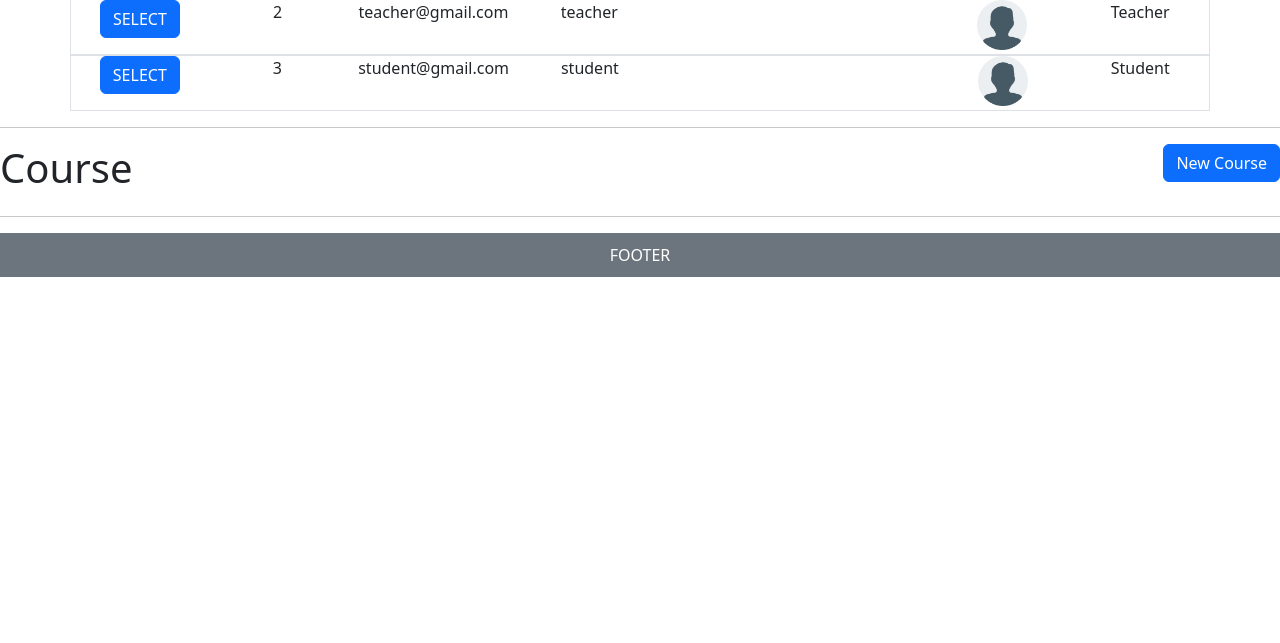
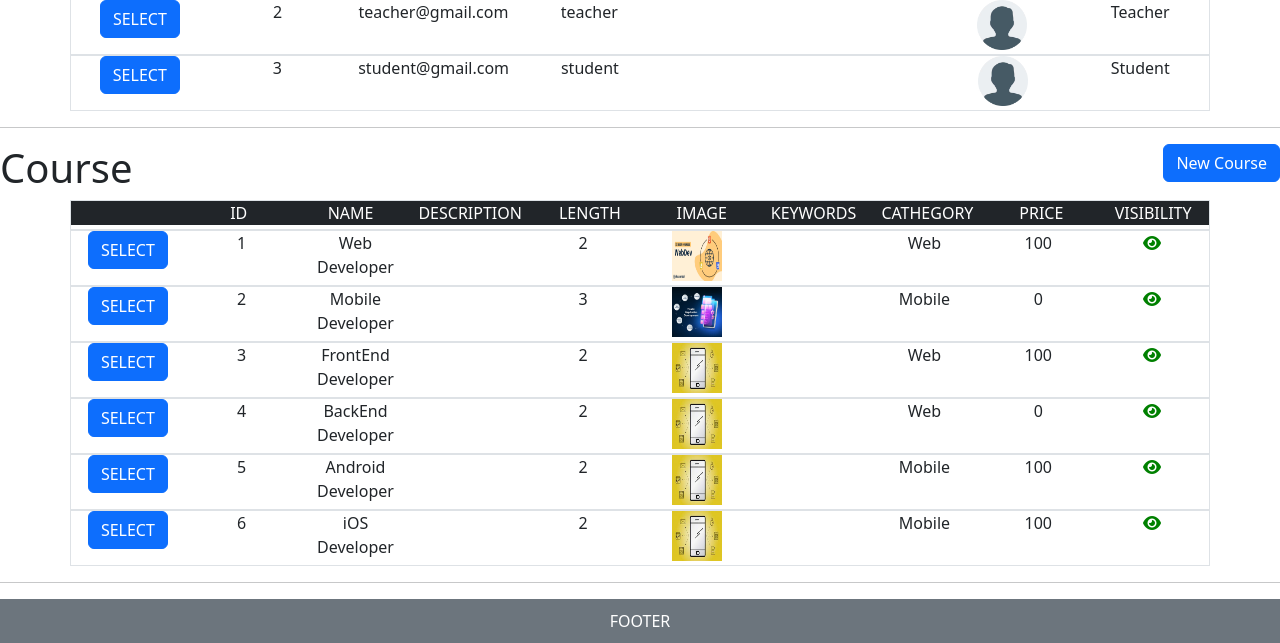
Before and after one commit to brunofrs7/ProjetoPHPFlag, a PHP site: template content/pages/administration.php in a window 1280 px wide. Shown: the part 394-1037 px from the top of the page. Before the commit the page ends 671 px from the top, so only its background shows below. Run offline with PHP 8.4, Linux system fonts and the light colour scheme; the template is opened without the code that fills it, so the values that code supplies are empty; data comes from the database, SQL or seed files in the repository; both versions use the stored data as it was after the commit.

Commit message:
Versão 8.1

```diff
--- a/content/head.php
+++ b/content/head.php
@@ -5,6 +5,7 @@
     <meta name="viewport" content="width=device-width, initial-scale=1.0">
     <!--<link href="https://cdn.jsdelivr.net/npm/bootstrap@5.3.0/dist/css/bootstrap.min.css" rel="stylesheet" integrity="sha384-9ndCyUaIbzAi2FUVXJi0CjmCapSmO7SnpJef0486qhLnuZ2cdeRhO02iuK6FUUVM" crossorigin="anonymous">-->
     <link rel="stylesheet" href="css/bootstrap.min.css">
+    <link rel="stylesheet" href="https://cdnjs.cloudflare.com/ajax/libs/font-awesome/6.4.0/css/all.min.css" integrity="sha512-iecdLmaskl7CVkqkXNQ/ZH/XLlvWZOJyj7Yy7tcenmpD1ypASozpmT/E0iPtmFIB46ZmdtAc9eNBvH0H/ZpiBw==" crossorigin="anonymous" referrerpolicy="no-referrer" />
     <link rel="stylesheet" href="css/style.css">
     <title>Projeto Fantástico<?php if(isset($_GET['p'])) echo " | ".$_GET['p']; ?></title>
 </head>
--- a/content/pages/administration.php
+++ b/content/pages/administration.php
@@ -29,4 +29,5 @@
     </div>
     <?php include('insertModal/modalInsertCourse.php') ?>
 </div>
+<?php include('db/course/selectAll.php')?>
 <hr>
--- a/css/style.css
+++ b/css/style.css
@@ -25,3 +25,9 @@ footer{
 .img_account{
     width: 25%;
 }
+.fa-eye{
+    color: green;
+}
+.fa-eye-slash{
+    color: red;
+}
--- /dev/null
+++ b/db/course/selectAll.php
@@ -0,0 +1,69 @@
+<?php
+include('db/conn.php');
+
+$sql = "SELECT * FROM course;";
+$result = $conn->query($sql);
+
+if ($result->num_rows > 0) {
+?>
+    <div class="container">
+        <div class="row border">
+            <div class="col text-center mb-1 text-white bg-dark"></div>
+            <div class="col text-center mb-1 text-white bg-dark">ID</div>
+            <div class="col text-center mb-1 text-white bg-dark">NAME</div>
+            <div class="col text-center mb-1 text-white bg-dark">DESCRIPTION</div>
+            <div class="col text-center mb-1 text-white bg-dark">LENGTH</div>
+            <div class="col text-center mb-1 text-white bg-dark">IMAGE</div>
+            <div class="col text-center mb-1 text-white bg-dark">KEYWORDS</div>
+            <div class="col text-center mb-1 text-white bg-dark">CATHEGORY</div>
+            <div class="col text-center mb-1 text-white bg-dark">PRICE</div>
+            <div class="col text-center mb-1 text-white bg-dark">VISIBILITY</div>
+        </div>
+        <?php
+        while ($row = $result->fetch_assoc()) {
+        ?>
+            <div class="row border">
+                <div class="col text-center mb-1"><a href="index.php?p=course_details&id=<?= $row['id'] ?>" class="btn btn-primary">SELECT</a></div>
+                <div class="col text-center mb-1"><?= $row['id'] ?></div>
+                <div class="col text-center mb-1"><?= $row['name'] ?></div>
+                <div class="col text-center mb-1">
+                    <?php
+                    if(strlen($row['description'])>10) {
+                        echo substr($row['description'],0,10)."...";
+                     } else if(strlen($row['description'])>0) {
+                        echo $row['description'];
+                     } ?>
+                </div>
+                <div class="col text-center mb-1"><?= $row['length'] ?></div>
+                <div class="col text-center mb-1">
+                    <?php if ($row['image'] == "") { ?>
+                        <img class="img_table" src="img/courses/default.png" alt="">
+                    <?php } else { ?>
+                        <img class="img_table" src="img/courses/<?=$row['image']?>" alt="">
+                    <?php } ?>
+                </div>
+                <div class="col text-center mb-1">
+                <?php
+                    if(strlen($row['keywords'])>10) {
+                        echo substr($row['keywords'],0,10)."...";
+                     } else if(strlen($row['keywords'])>0) {
+                        echo $row['keywords'];
+                     } ?>
+                </div>
+                <div class="col text-center mb-1"><?= $row['cathegory'] ?></div>
+                <div class="col text-center mb-1"><?= $row['price'] ?></div>
+                <div class="col text-center mb-1">
+                <?php if($row['visibility'] == 1){ ?>
+                    <i class="fa-solid fa-eye"></i>
+                <?php }else{ ?>
+                    <i class="fa-solid fa-eye-slash"></i>
+                <?php } ?>
+                </div>
+            </div>
+        <?php }
+        ?>
+    </div>
+<?php
+}
+$conn->close();
+?>
```
Also changed, not shown: TODO.txt (+10 -6 lines), content/pages/courses.php (+6 -1 lines), db/course/showAllVisible.php (added, +45 -0 lines), db_struct/db.sql (+21 -0 lines), img/courses/c1.png (added), img/courses/c2.png (added), img/courses/default.png (added).
